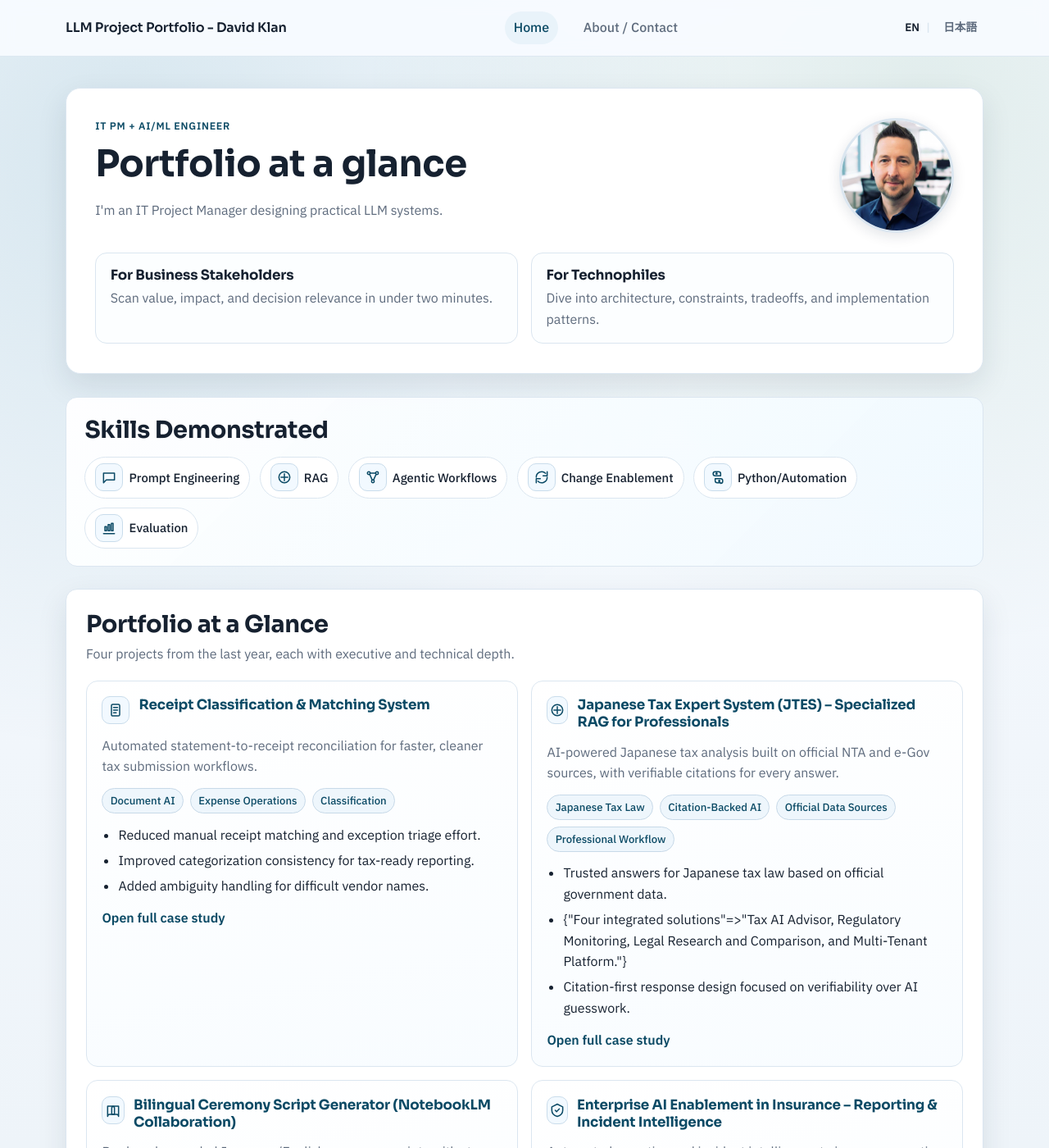
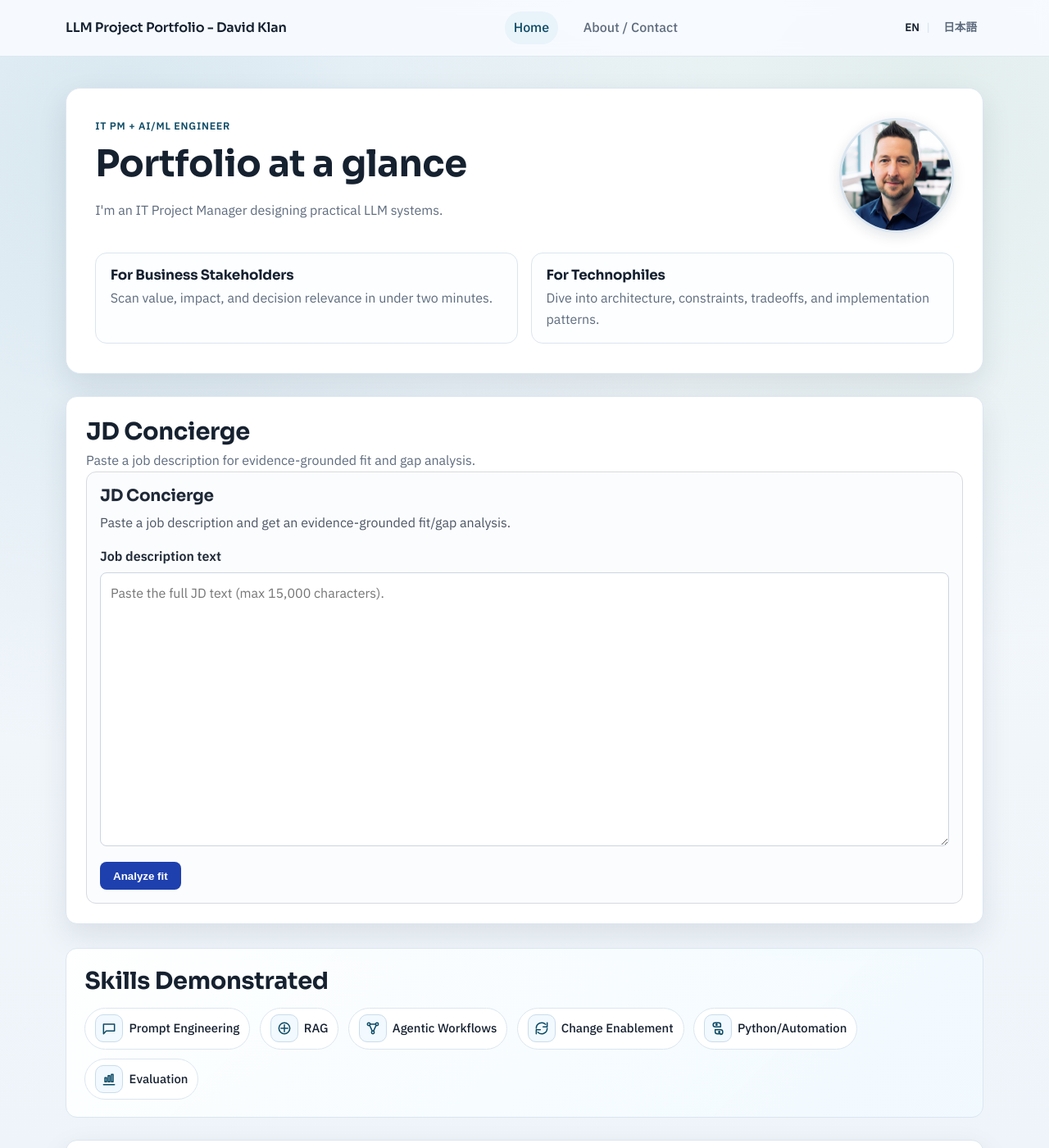
Before and after one commit to davidklan-png/Bio_HP, a Jekyll site: the page built from index.md, in a window 1280 px wide and 1400 px high. Shown: the whole window at 82% size. Built offline with Jekyll 4.4.1, drawn with Linux system fonts in a browser that asks for light colours.

Commit message:
Embed JD concierge widget on main homepage

```diff
--- a/index.md
+++ b/index.md
@@ -21,6 +21,14 @@ title: Home
       <p>Dive into architecture, constraints, tradeoffs, and implementation patterns.</p>
     </article>
   </div>
+</section>
+
+<section class="section-block fade-up delay-2">
+  <div class="section-heading">
+    <h2>JD Concierge</h2>
+    <p>Paste a job description for evidence-grounded fit and gap analysis.</p>
+  </div>
+  {% include jd_concierge.html %}
 </section>
 
 <section class="skills-strip fade-up delay-1" aria-label="Skills demonstrated">
```
